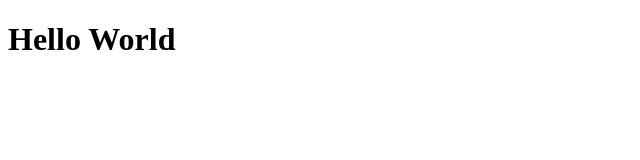
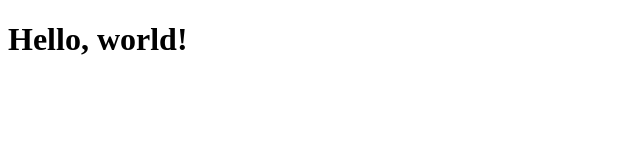
Before and after one commit to ezak4u/ReactJSLearnFromZero, a React app: page / in a window 1280 px wide. Shown: the full height of the page, 0-640 px from the left. Built offline with nearby package versions, Linux system fonts and the light colour scheme.

Commit message:
hello world from react site

```diff
--- a/index.html
+++ b/index.html
@@ -5,7 +5,7 @@
       <title>Hello world - React Application</title>
    </head>
    <body>
-      <div id = "app"></div>
+      <div id = "root"></div>
       <script src = 'index_bundle.js'></script>
    </body>
 </html>
--- a/main.js
+++ b/main.js
@@ -1,5 +1,10 @@
 import React from 'react';
 import ReactDOM from 'react-dom';
-import App from './App.js';
+//import App from './App.js';
 
-ReactDOM.render(<App />, document.getElementById('app'));
+//ReactDOM.render(<App />, document.getElementById('app'));
+
+ReactDOM.render(
+    <h1>Hello, world!</h1>,
+    document.getElementById('root')
+  );
```
